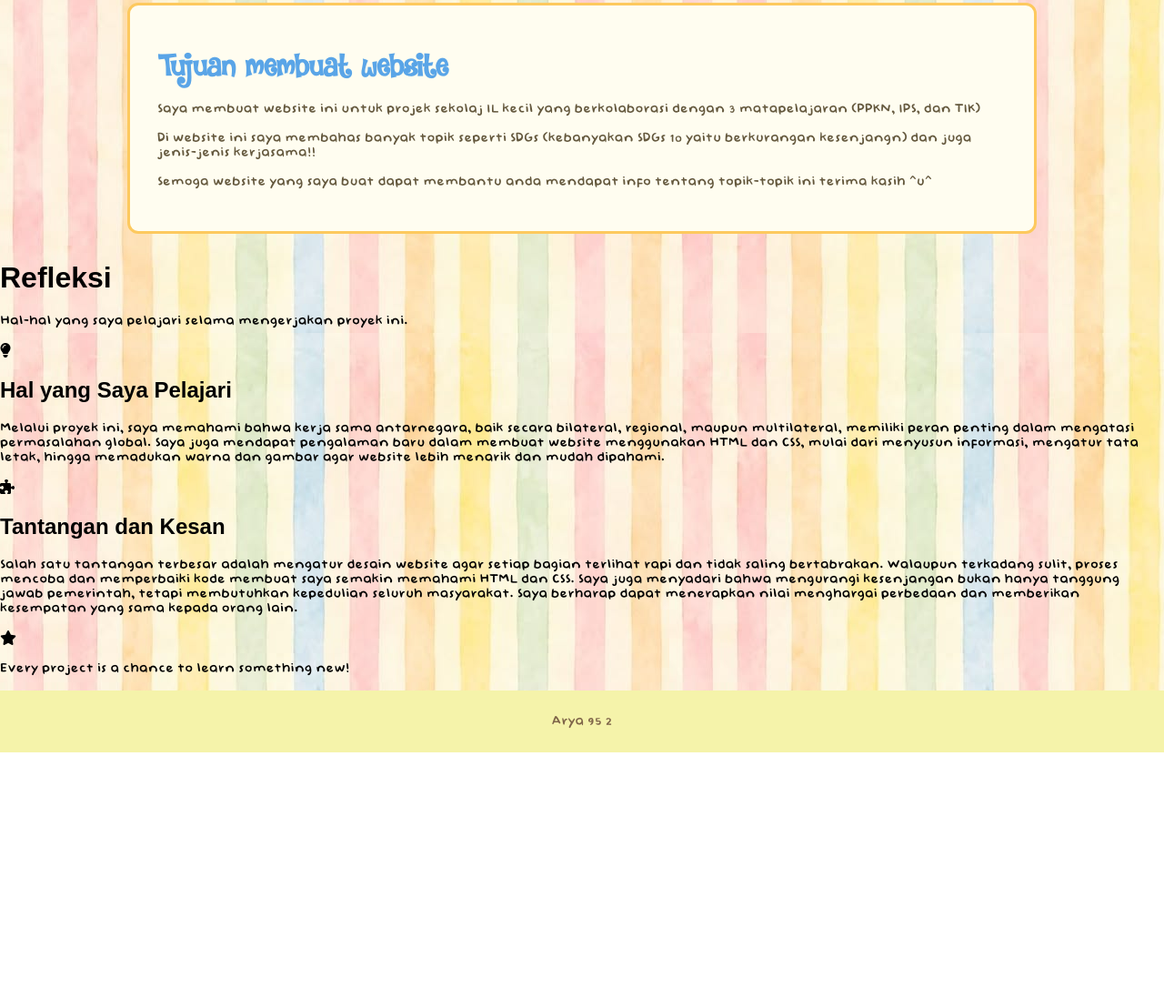
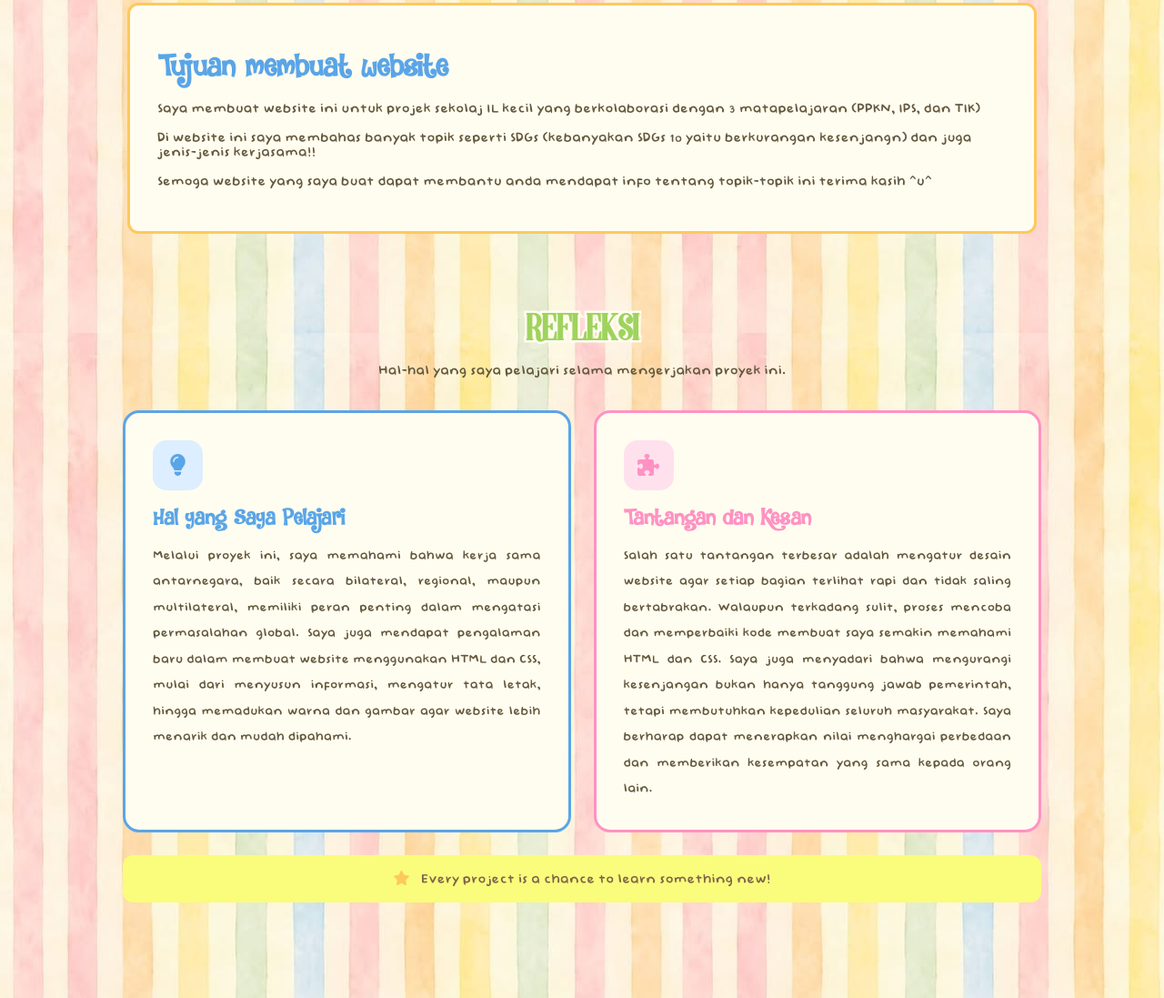
Before and after one commit to lepipin/SDGs-10-IL-kecil-2026, a plain HTML site: page kita.html in a window 1280 px wide. Shown: the part 738-1835 px from the top of the page at 91% size. Before the commit the page ends 1565 px from the top, so only its background shows below. Drawn offline with Linux system fonts and the light colour scheme.

Commit message:
Update Kita.css

```diff
--- a/Kita.css
+++ b/Kita.css
@@ -74,3 +74,147 @@ p.Eksternal {
     font-family: clih;
     src: url(DK\ Jambo.otf);
 }
+
+/* REFLECTION SECTION */
+.reflection {
+    max-width: 1050px;
+    margin: 60px auto;
+    padding: 20px;
+}
+
+/* JUDUL */
+.reflection-heading {
+    text-align: center;
+    margin-bottom: 35px;
+}
+
+.reflection-heading span {
+    font-family: jaz;
+    font-size: 14px;
+    letter-spacing: 3px;
+    color: #FF92C3;
+}
+
+.reflection-heading h1 {
+    font-family: jazz;
+    font-size: 38px;
+    color: #9FD35D;
+    margin: 8px 0;
+    -webkit-text-stroke: 5px #fffdf0;
+    paint-order: stroke fill;
+}
+
+.reflection-heading p {
+    font-family: jaz;
+    color: #64583D;
+    font-size: 16px;
+}
+
+/* KARTU REFLEKSI */
+.reflection-grid {
+    display: grid;
+    grid-template-columns: 1fr 1fr;
+    gap: 25px;
+}
+
+.reflection-card {
+    padding: 30px;
+    background-color: #fffdf0;
+    border-radius: 18px;
+    border: 3px solid;
+    box-sizing: border-box;
+    transition: 0.3s ease;
+}
+
+.reflection-card:hover {
+    transform: translateY(-7px);
+    box-shadow: 0 8px 18px rgba(126, 100, 73, 0.15);
+}
+
+.learning {
+    border-color: #5aa5e7;
+}
+
+.challenge {
+    border-color: #FF92C3;
+}
+
+/* ICON */
+.reflection-icon {
+    width: 55px;
+    height: 55px;
+    border-radius: 15px;
+    display: flex;
+    align-items: center;
+    justify-content: center;
+    font-size: 24px;
+    margin-bottom: 18px;
+}
+
+.learning .reflection-icon {
+    background-color: #dceeff;
+    color: #5aa5e7;
+}
+
+.challenge .reflection-icon {
+    background-color: #ffe1ed;
+    color: #FF92C3;
+}
+
+/* TEKS */
+.reflection-card h2 {
+    font-family: clih;
+    color: #5aa5e7;
+    font-size: 23px;
+    margin-bottom: 15px;
+}
+
+.challenge h2 {
+    color: #FF92C3;
+}
+
+.reflection-card p {
+    font-family: jaz;
+    color: #64583D;
+    font-size: 15px;
+    line-height: 1.9;
+    text-align: justify;
+    margin: 0;
+}
+
+/* PENUTUP */
+.reflection-ending {
+    margin: 25px auto;
+    padding: 17px;
+    background-color: #fafc7c;
+    border-radius: 12px;
+    text-align: center;
+    color: #7e6449;
+}
+
+.reflection-ending i {
+    color: #FDC95E;
+    margin-right: 8px;
+}
+
+.reflection-ending p {
+    display: inline;
+    font-size: 16px;
+}
+
+@font-face {
+    font-family: jazz;
+    src: url(MORVA.ttf);
+}
+
+/* RESPONSIVE */
+@media (max-width: 700px) {
+    .reflection-grid {
+        grid-template-columns: 1fr;
+    }
+
+    .reflection {
+        margin: 30px auto;
+        padding: 15px;
+    }
+}
```
